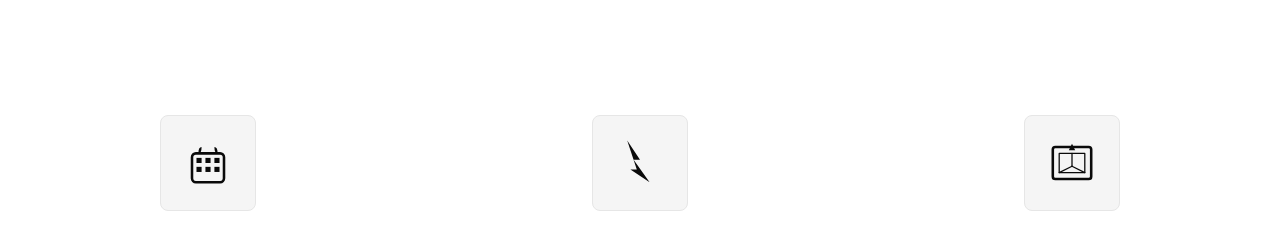
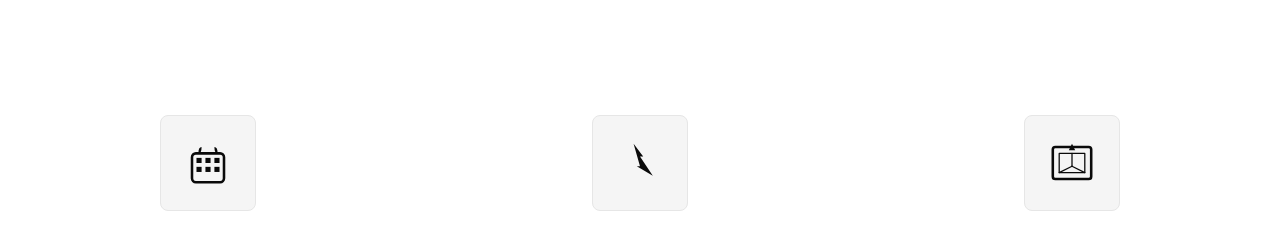
Before and after one commit to cabecaturbo/netiawebsite, a Next.js app: page / in a window 1280 px wide. Shown: the part 780-1017 px from the top of the page. Built offline with nearby package versions, Linux system fonts and the light colour scheme.

Commit message:
Create new clean lightning bolt icon from scratch

```diff
--- a/components/Features.tsx
+++ b/components/Features.tsx
@@ -37,8 +37,8 @@ export const Features = () => {
               .bolt { fill: #0a0a0a; }
             `}</style>
           </defs>
-          {/* Lightning bolt with proper proportions and sharp angles */}
-          <path className="bolt" d="M30 15 L50 45 L40 45 L65 80 L35 60 L45 60 L30 15" />
+          {/* Clean lightning bolt shape */}
+          <path className="bolt" d="M40 20 L55 40 L50 40 L70 70 L45 55 L50 55 L40 20" />
         </svg>
       )
     },
```
